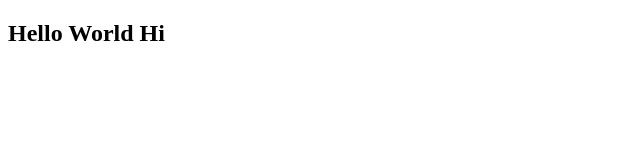
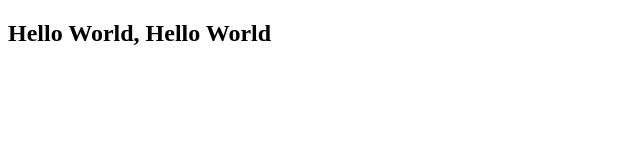
Before and after one commit to shahzaibekram/git-practice-tixsee, a plain HTML site: page index.html in a window 1280 px wide. Shown: the whole page, without its empty margins (0-640 px from the left). Drawn offline with Linux system fonts and the light colour scheme.

Commit message:
changes h2

```diff
--- a/index.html
+++ b/index.html
@@ -9,6 +9,6 @@
     <title>Git</title>
 </head>
 <body>
-    <h2>Hello World Hi</h2>
+    <h2>Hello World, Hello World</h2>
 </body>
 </html>
```
